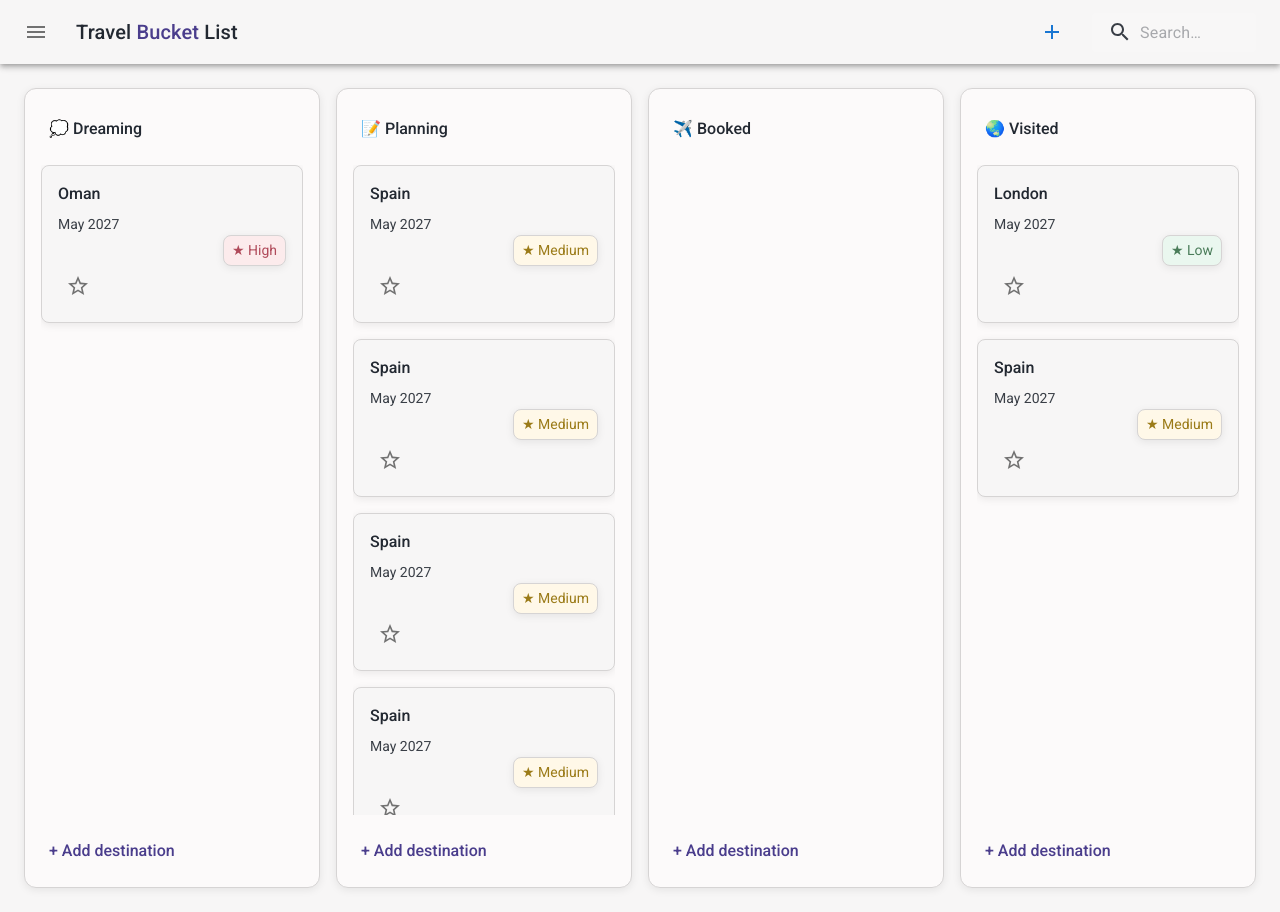
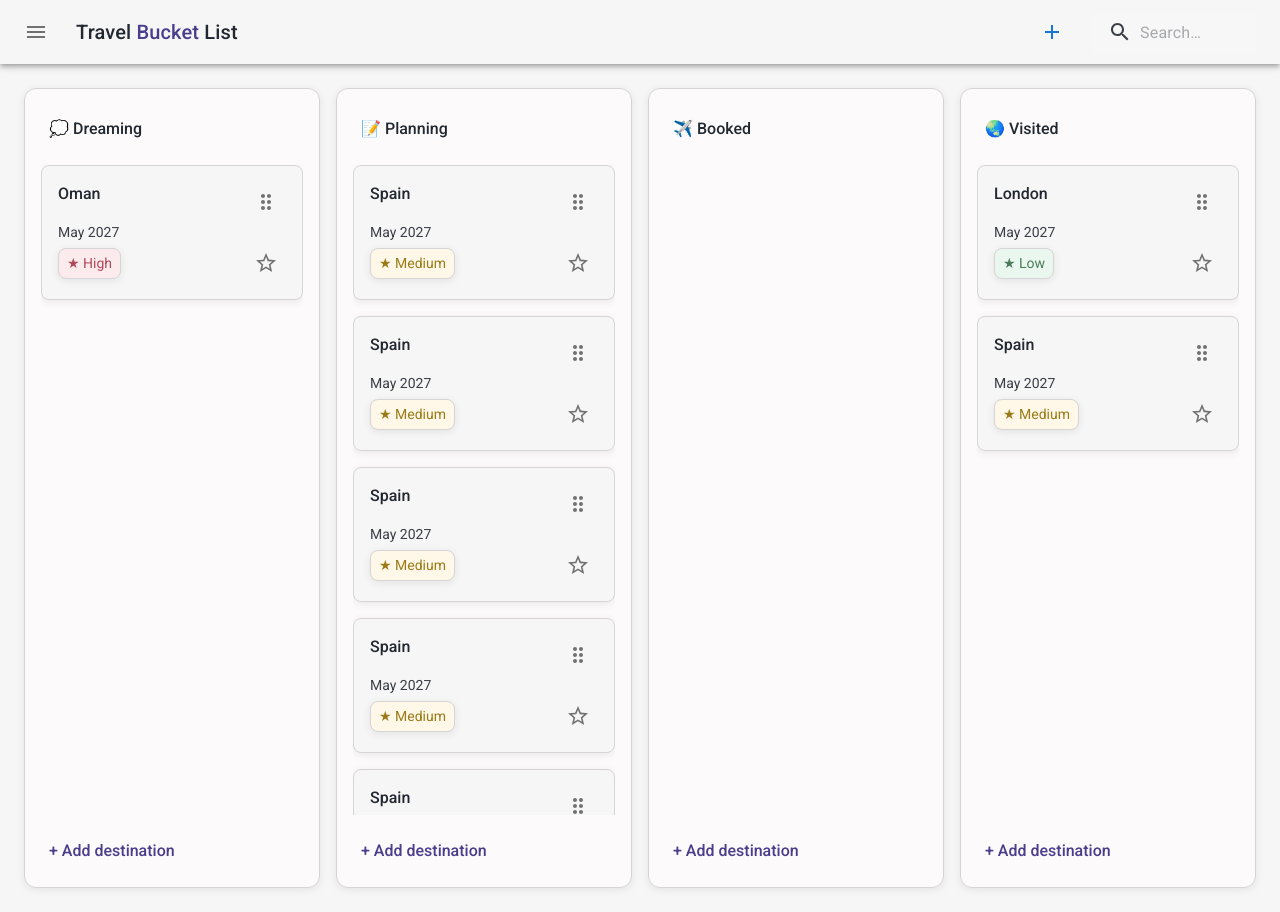
Before and after one commit to alluszru/travel-bucket-list, a React (Vite) app: page / in a window 1280 px wide. Built offline with nearby package versions, Linux system fonts and the light colour scheme.

Commit message:
feat: implement useDraggable

```diff
--- a/package.json
+++ b/package.json
@@ -10,6 +10,8 @@
     "preview": "vite preview"
   },
   "dependencies": {
+    "@dnd-kit/core": "^6.3.1",
+    "@dnd-kit/utilities": "^3.2.2",
     "@emotion/react": "^11.14.0",
     "@emotion/styled": "^11.14.1",
     "@mui/icons-material": "^9.2.0",
--- a/public/style.css
+++ b/public/style.css
@@ -142,8 +142,9 @@ main {
 
 .card {
     display: flex;
+    padding: var(--space-md);
     flex-direction: column;
-    padding: var(--space-md);
+    justify-content: space-between;
 
     border-radius: var(--radius-sm);
     border: 1px solid var( --color-border);
@@ -177,6 +178,12 @@ main {
   margin-bottom: var(--space-sm);
 }
 
+.cardHeader {
+    display: flex;
+    justify-content: space-between;
+    align-items: flex-start;
+}
+
 .cardDate {
 
   font-size: var(--font-size-sm);
@@ -189,7 +196,28 @@ main {
   justify-content: flex-end;
 }
 
+.cardFooter {
+   display: flex;
+    justify-content: space-between;
+    align-items: center;
+    margin-top: auto;
+}
+
+.cardDragIndicator {
+  padding: 0;
+}
+
+.cardFavorite {
+  position: static;
+  bottom: var(--space-sm);
+  right: var(--space-sm);
+}
+
 .priorityBadge {
+  position: static;
+  bottom: var(--space-sm);
+  left: var(--space-sm);
+
   padding: var(--space-xs) var(--space-sm);
 
   border-radius: var(--radius-sm);
--- a/src/App.jsx
+++ b/src/App.jsx
@@ -2,6 +2,7 @@ import { useState } from 'react';
 import NavigationBar from './NavigationBar';
 import Board from './Board';
 import DestinationDialog from './DestinationDialog';
+import { DndContext } from "@dnd-kit/core";
 
 function App() {
 
@@ -13,8 +14,6 @@ const columnsLabelImage = {
   Booked: "✈️",
   Visited: "🌏"
 }
-
-
 
 const [destinations, setDestinantions] = useState([
   {
@@ -165,12 +164,10 @@ function handleDeleteDestination(id) {
 
   return (
     <div className="app">
-
       <NavigationBar
        open={open}
        openDialog={openDialog}
       />
-
       <DestinationDialog
         closeDialog={closeDialog}
         open={open}
@@ -179,8 +176,8 @@ function handleDeleteDestination(id) {
         destinations={destinations}
         onDelete={handleDeleteDestination}
       />
-
       <main>
+        <DndContext>
           <Board
             destinations={destinations}
             columns={columns}
@@ -191,12 +188,9 @@ function handleDeleteDestination(id) {
             openDialog={openDialog}
             onOpenDestination={openDestination}
             changeFavorite={changeFavorite}
-
-
-
           />
+        </DndContext>
       </main>
-
     </div>
   );
 };
--- a/src/Card.jsx
+++ b/src/Card.jsx
@@ -1,24 +1,47 @@
 import StarBorderPurple500OutlinedIcon from '@mui/icons-material/StarBorderPurple500Outlined';
 import StarOutlinedIcon from '@mui/icons-material/StarOutlined';
 import IconButton from '@mui/material/IconButton';
+import { useDraggable } from "@dnd-kit/core";
+import DragIndicatorOutlinedIcon from '@mui/icons-material/DragIndicatorOutlined';
+import { CSS } from "@dnd-kit/utilities";
 
 function Card(props) {
 
+    const { attributes, listeners, setNodeRef, transform, setActivatorNodeRef, } =
+    useDraggable({
+        id: props.id,
+    });
+
+    const style = {
+        transform: CSS.Translate.toString(transform)
+    }
+
+    console.log(transform)
+
+
     return (
-        <div className="card" onClick={props.onClick}>
+        <div ref={setNodeRef} style={style} className="card" onClick={props.onClick} >
+            <div className="cardHeader">
                 <h3 className="cardLabel">{props.place}</h3>
+                <IconButton ref={setActivatorNodeRef} {...listeners} {...attributes}>
+                <DragIndicatorOutlinedIcon className="cardDragIndicator"  />
+                </IconButton>
+           </div>
                 <p className="cardDate">{props.date}</p>
+
+            <div className="cardFooter">
                 <div className="cardPriority" >
                     <p className="priorityBadge"
                     style={{color: props.priorityTextColor[props.priority], backgroundColor: props.priorityColor[props.priority] }}>★ {props.priority}</p>
                 </div>
-            <div>
-                <IconButton onClick={(event) => {event.stopPropagation();
+
+                <div className="cardFavorite">
+                    <IconButton  onClick={(event) => {event.stopPropagation();
                         props.changeFavorite()}}>
                     {props.favorite ?<StarOutlinedIcon/> : <StarBorderPurple500OutlinedIcon/>}
                     </IconButton>
                 </div>
-
+            </div>
         </div>
     )
 
--- a/src/Column.jsx
+++ b/src/Column.jsx
@@ -1,5 +1,6 @@
 import Card from "./Card";
 import AddButton from "./AddButton";
+import { useDroppable } from "@dnd-kit/core";
 
 function Column(props) {
 
```
Also changed, not shown: 1 other file (tests, documents, lock files or other folders). Lines whose indentation alone changed are shown as unchanged.
